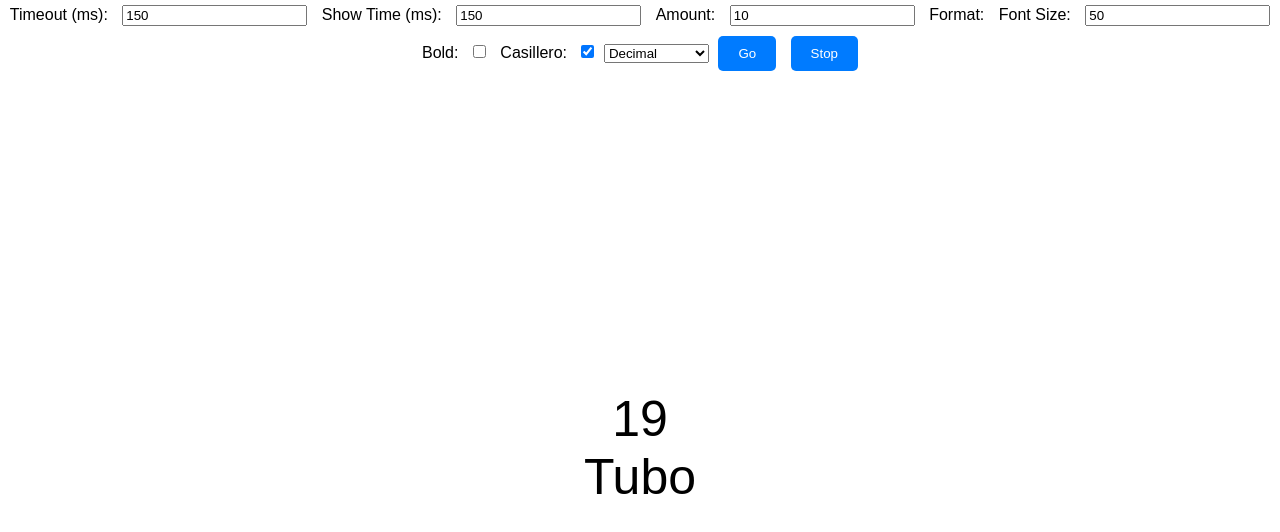
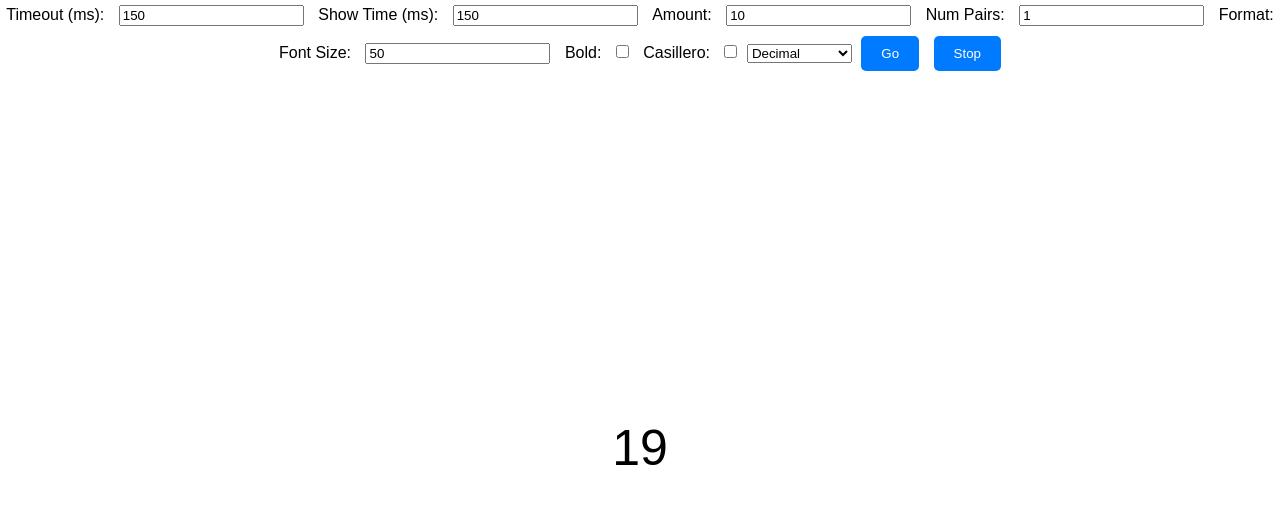
Before and after one commit to Sergiofuenav/random_number_generator, a plain HTML site: page index.html in a window 1280 px wide. Both pictures are taken after a click on the button "Go". Drawn offline with Linux system fonts and the light colour scheme.

Commit message:
dots in between decimal numbers

```diff
--- a/index.html
+++ b/index.html
@@ -15,13 +15,15 @@
         <input type="number" id="showTime" min="0" value="150" />
         <label for="amount">Amount:</label>
         <input type="number" id="amount" min="1" value="10" />
+        <label for="amount">Num Pairs:</label>
+        <input type="number" id="numPairs" min="1" value="1" />
         <label for="format">Format:</label>
         <label for="fontSize">Font Size:</label>
         <input type="number" id="fontSize" min="10" value="50" />
         <label for="bold">Bold:</label>
         <input type="checkbox" id="bold" />
         <label for="casillero">Casillero:</label>
-        <input type="checkbox" id="casillero" checked/>
+        <input type="checkbox" id="casillero" unchecked/>
         <select id="format">
           <option value="decimal">Decimal</option>
           <option value="binary6">Binary (6 bits)</option>
--- a/script.js
+++ b/script.js
@@ -124,6 +124,7 @@ document.addEventListener("DOMContentLoaded", function () {
   const timeoutInput = document.getElementById("timeout");
   const showTimeInput = document.getElementById("showTime");
   const amountInput = document.getElementById("amount");
+  const numPairsInput = document.getElementById("numPairs");
   const formatSelect = document.getElementById("format");
   const numbersContainer = document.querySelector(".bottom");
   const fontSizeInput = document.getElementById("fontSize");
@@ -141,6 +142,7 @@ document.addEventListener("DOMContentLoaded", function () {
 
     numbersContainer.innerHTML = ""; // Clear previous numbers
     let counter = 0;
+    const numPairs = parseInt(numPairsInput.value);
 
     interval = setInterval(function () {
       if (counter >= amount) {
@@ -150,12 +152,13 @@ document.addEventListener("DOMContentLoaded", function () {
         return;
       }
 
-      let randomNumber;
+      let randomNumber = "";
       let binaryDigits = 0;
 
       const fontSize = parseInt(fontSizeInput.value);
       const isBold = boldCheckbox.checked;
-      const muestraCasillaALaVez = muestraCasillaElement.checked;
+      const muestraCasillaALaVez =
+        muestraCasillaElement.checked && numPairs === 1;
 
       const numberElement = document.createElement("div");
       numberElement.style.fontSize = `${fontSize}px`; // Apply font size
@@ -163,15 +166,16 @@ document.addEventListener("DOMContentLoaded", function () {
       numberElement.classList.add("number");
       numbersContainer.appendChild(numberElement);
 
+      for (let i = 1; i <= numPairs; ++i) {
         switch (format) {
           case "binary6":
-          randomNumber = Math.floor(Math.random() * 64)
+            randomNumber += Math.floor(Math.random() * 64)
               .toString(2)
               .padStart(6, "0");
             binaryDigits = 3; // 2 rows of 3 binary digits each
             break;
           case "binary8":
-          randomNumber = Math.floor(Math.random() * 256)
+            randomNumber += Math.floor(Math.random() * 256)
               .toString(2)
               .padStart(8, "0");
             binaryDigits = 4; // 2 rows of 4 binary digits each
@@ -179,7 +183,7 @@ document.addEventListener("DOMContentLoaded", function () {
           case "figures":
             const form = generateForm();
             const color = Math.floor(Math.random() * 9);
-          randomNumber = `${form}${color}`;
+            randomNumber += `${form}${color}`;
 
             if (muestraCasillaALaVez) {
               const wordElement = document.createElement("div");
@@ -197,9 +201,13 @@ document.addEventListener("DOMContentLoaded", function () {
             numberElement.appendChild(imgElement);
             break;
           default:
-          randomNumber = Math.floor(Math.random() * 100)
+            if (i > 1) {
+              randomNumber += " · ";
+            }
+            randomNumber += Math.floor(Math.random() * 100)
               .toString()
               .padStart(2, "0");
+        }
       }
       numbers.push(randomNumber);
 
```
Lines whose indentation alone changed are shown as unchanged.
